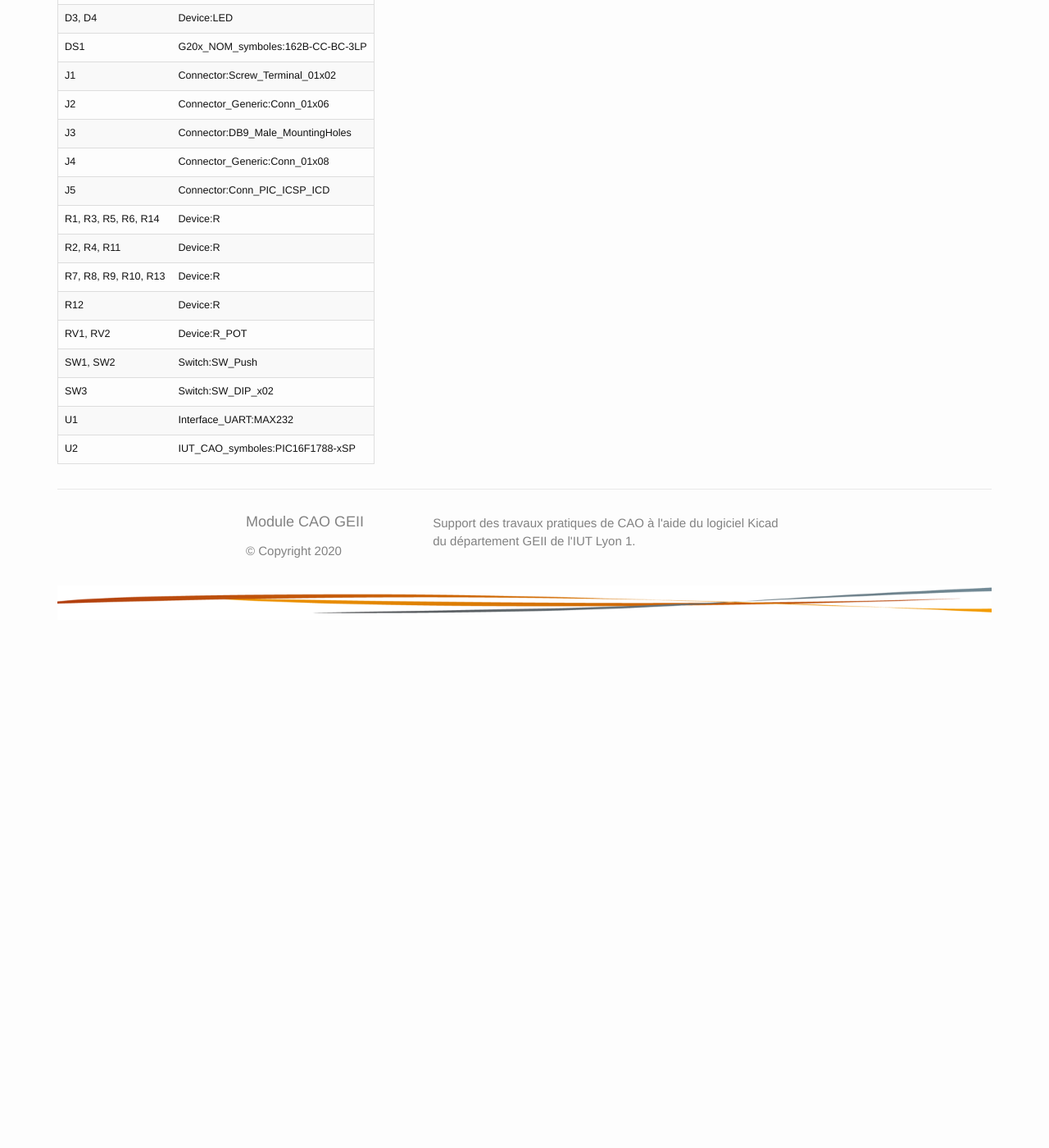
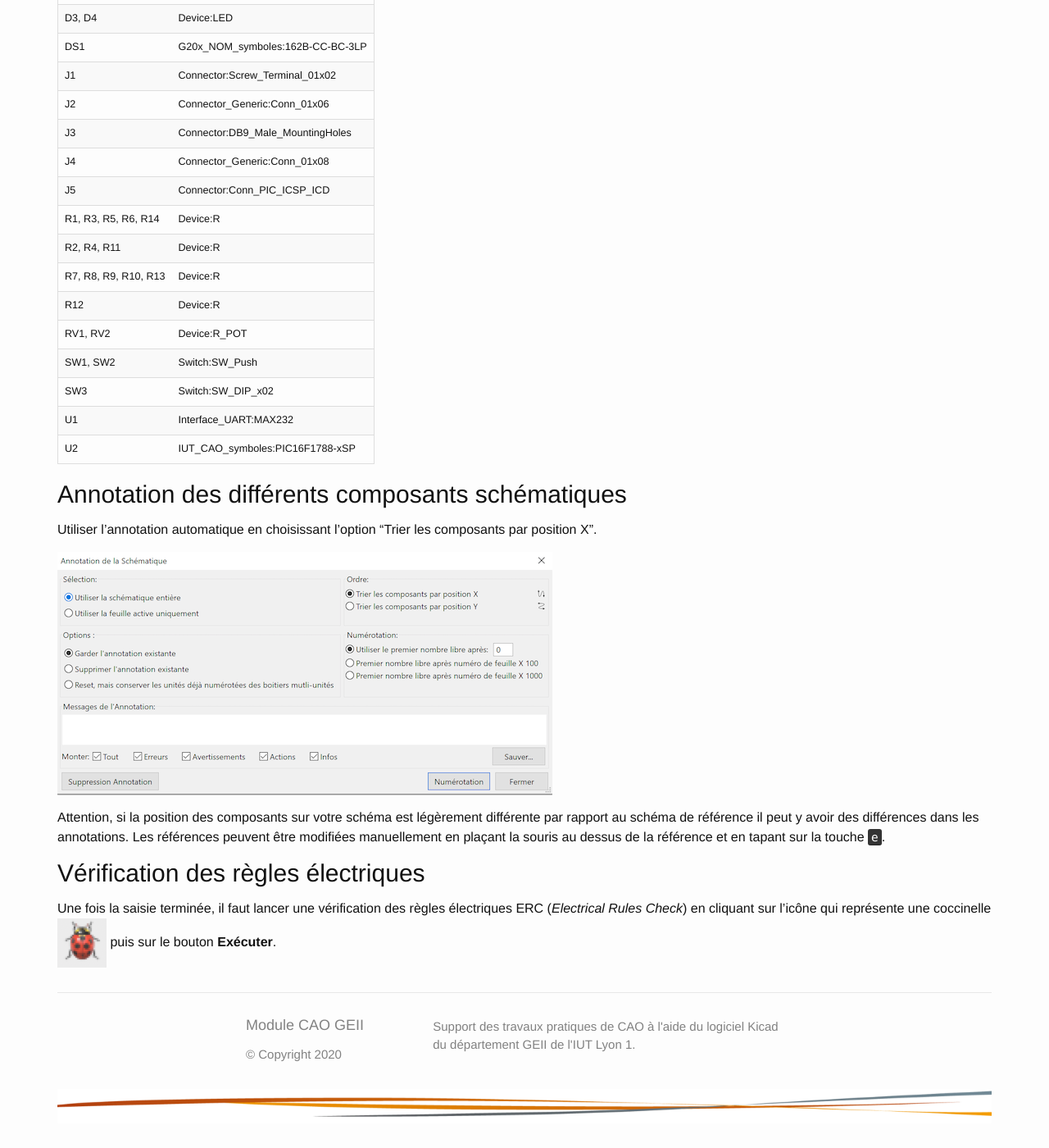
Before and after one commit to geiilyon/cao-geii-lyon, a Jekyll site: the page built from _collection_enonces/tp2.md, in a window 1280 px wide and 1400 px high, scrolled down 5138 px. Shown: the whole window at 82% size. Built offline with Jekyll 4.4.1, drawn with Linux system fonts in a browser that asks for light colours; nearby versions of some CDN libraries; library files that are not in the unit come from our copies; before the commit the page ends 5924 px from its top, so only the background shows below that; some of the changed text lies outside the part shown.

Commit message:
Ajout des consignes pour annotation et ERC Ajout comportement souris pour zoom + raccourcis pour recentrer l'affichage

```diff
--- a/_collection_enonces/tp2.md
+++ b/_collection_enonces/tp2.md
@@ -36,7 +36,6 @@ Compléter le cartouche du schéma avec les informations suivantes en suivant la
 | Commentaire2 | G20x                                          |
 
 {% include youtube_video.html youtube_id="yXfSvNJac3c" %}
-
 
 # Création d'un symbole
 
@@ -107,3 +106,16 @@ Vous devrez ensuite réaliser la saisie du [schéma]({% include file_link.html f
 | SW3                  | Switch:SW_DIP_x02                |
 | U1                   | Interface_UART:MAX232            |
 | U2                   | IUT_CAO_symboles:PIC16F1788-xSP  |
+
+## Annotation des différents composants schématiques
+
+Utiliser l'annotation automatique en choisissant l'option "Trier les composants par position X".
+
+![]({% include img_link.html file="annotation_auto.png" %})
+
+Attention, si la position des composants sur votre schéma est légèrement différente par rapport au schéma de référence il peut y avoir des différences dans les annotations.
+Les références peuvent être modifiées manuellement en plaçant la souris au dessus de la référence et en tapant sur la touche <kbd>e</kbd>.
+
+## Vérification des règles électriques
+
+Une fois la saisie terminée, il faut lancer une vérification des règles électriques ERC (*Electrical Rules Check*) en cliquant sur l'icône qui représente une coccinelle ![]({% include img_link.html file="debug_coccinelle.png" %}) puis sur le bouton **Exécuter**.
```
Also changed, not shown: other parts of _collection_enonces/tp2.md (+1 -1 lines), raccourcis.md (+10 -1 lines), img/annotation_auto.png (added), img/debug_coccinelle.png (added).
